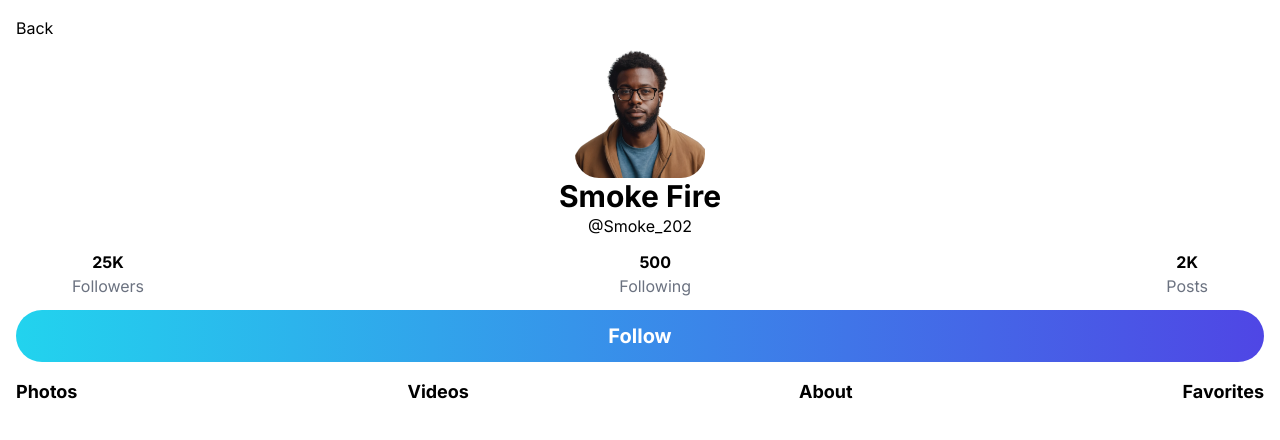
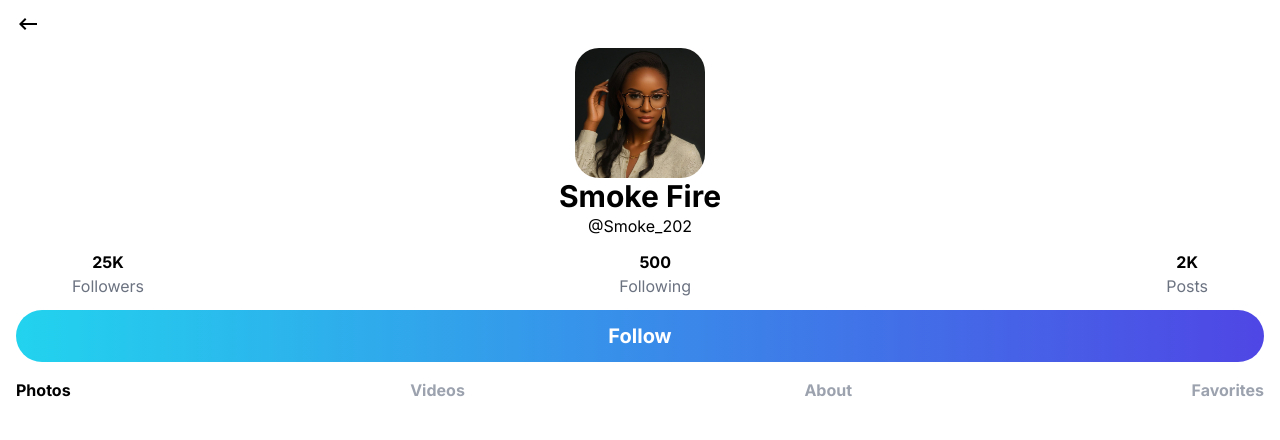
Before and after one commit to DumisaniLesley/pix, a Next.js app: page /profile in a window 1280 px wide. Shown: the top 440 px of the page. Built offline with nearby package versions, Linux system fonts and the light colour scheme; grey boxes are pictures that could not be loaded.

Commit message:
fixing bugs

```diff
--- a/components/Home/Header.jsx
+++ b/components/Home/Header.jsx
@@ -4,7 +4,7 @@ import { FaSearch } from 'react-icons/fa'
 const Header = () => {
   return (
     <header className='fixed top-0 left-0 bg-transparent backdrop-blur-sm w-full py-3 shadow-md'>
-      <div className='flex justify-between items-center mx-auto w-full space-x-[300px] px-4 '>
+      <div className='flex justify-between items-center mx-auto w-full space-x-[270px] px-4'>
         <div>
               <h1 className='font-extrabold text-[22px]'>Pix</h1>
           </div>
--- a/components/Home/Stories.jsx
+++ b/components/Home/Stories.jsx
@@ -5,13 +5,13 @@ import Story from './Story'
 const stories = [
   {
     id: 1,
-    name: 'Kitana',
-    src: '/stories/3.jpg',
+    name: '',
+    src: '/stories/plus.png',
   },
   {
     id: 2,
     name: 'Wolf',
-    src: '/stories/3.jpg',
+    src: '/stories/1.png',
   },
   {
     id: 3,
@@ -21,7 +21,7 @@ const stories = [
   {
     id: 4,
     name: 'Danny',
-    src: '/stories/3.jpg',
+    src: '/stories/1.png',
   },
   {
     id: 5,
@@ -31,12 +31,12 @@ const stories = [
   {
     id: 5,
     name: 'Jack',
-    src: '/stories/3.jpg',
+    src: '/stories/1.png',
   },
   {
     id: 6,
     name: 'Scopion',
-    src: '/stories/3.jpg',
+    src: '/stories/1.png',
   },
   {
     id: 7,
@@ -49,7 +49,7 @@ const Stories = () => {
   return (
     <div className='flex gap-4 overflow-x-auto mt-16'>
       {stories.map((story, index) => (
-        <Story user={story.name} key={index}/>
+        <Story key={index} user={story.name} image={story.src}/>
       ))}
     </div>
   )
--- a/components/Home/Story.jsx
+++ b/components/Home/Story.jsx
@@ -1,11 +1,11 @@
 import Image from 'next/image'
 import React from 'react'
 
-const Story = ({user}) => {
+const Story = ({user, image}) => {
   return (
     <div >
         <div className='p-[4px] rounded-2xl border-[1px] border-black w-[70px] h-[70px]'>
-          <Image src="/stories/1.png" width={70} height={70} alt='story' className='border-[1px] border-black rounded-2xl object-cover'/>
+          <Image src={image} width={70} height={70} alt='story' className='border-[1px] border-black rounded-2xl object-cover'/>
         </div>
         <p className='text-center text-[12px] mt-1 font-bold'>{user}</p>
     </div>
--- a/components/Profile/Header.jsx
+++ b/components/Profile/Header.jsx
@@ -1,10 +1,12 @@
 import Link from 'next/link'
-import React from 'react'
+import { MdOutlineKeyboardBackspace } from "react-icons/md";
 
 const Header = () => {
   return (
-    <div className='px-4 mt-4 fixed top-0'>
-        <Link href='/'>Back</Link>
+    <div className='px-4 fixed top-0 left-0 w-full py-3'>
+        <Link href='/'>
+          <MdOutlineKeyboardBackspace className='text-2xl'/>
+        </Link>
     </div>
   )
 }
--- a/components/Profile/ProfileDetails.jsx
+++ b/components/Profile/ProfileDetails.jsx
@@ -6,7 +6,7 @@ const ProfileDetails = () => {
     <div className='flex flex-col px-4 mt-12'>
         <div className='flex flex-col justify-center items-center text-center'>
             <div>
-                <Image src="/stories/1.png" width={130} height={130} alt='story' className='rounded-3xl'/>
+                <Image src="/stories/3.jpg" width={130} height={130} alt='story' className='rounded-3xl'/>
             </div>
             <div>
                 <h2 className='font-bold text-3xl'>Smoke Fire</h2>
--- a/components/Profile/Tabs.jsx
+++ b/components/Profile/Tabs.jsx
@@ -3,11 +3,11 @@ import React from 'react'
 
 const Tabs = () => {
   return (
-    <div className='flex justify-between px-4 mt-4 font-bold text-lg'>
-        <Link href="/">Photos</Link>
-        <Link href="/">Videos</Link>
-        <Link href="/">About</Link>
-        <Link href="/">Favorites</Link>
+    <div className='flex justify-between px-4 mt-4 font-bold text-[16px]'>
+        <Link href="/" className=''>Photos</Link>
+        <Link href="/" className='text-gray-400'>Videos</Link>
+        <Link href="/" className='text-gray-400'>About</Link>
+        <Link href="/" className='text-gray-400'>Favorites</Link>
     </div>
   )
 }
```
